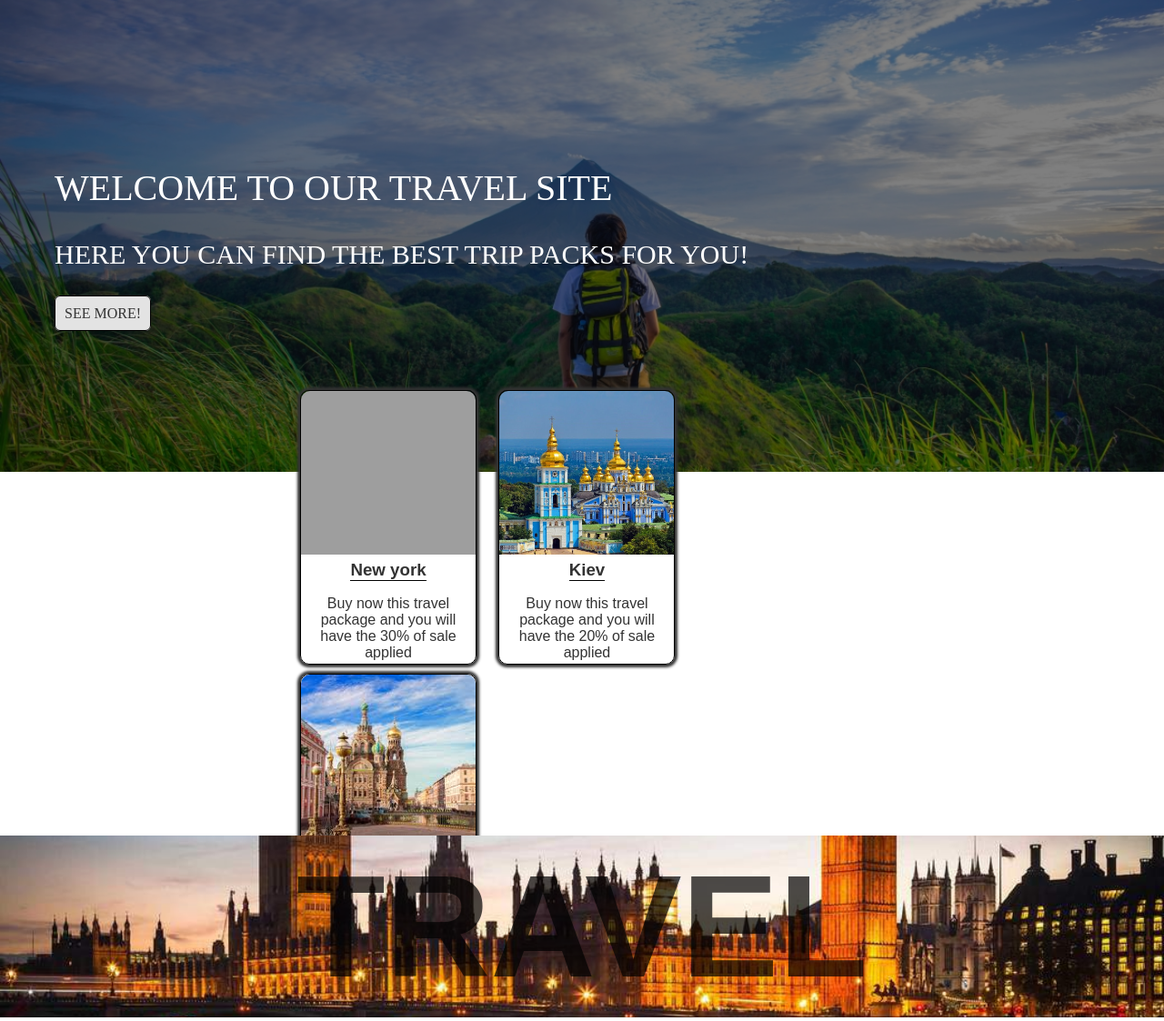
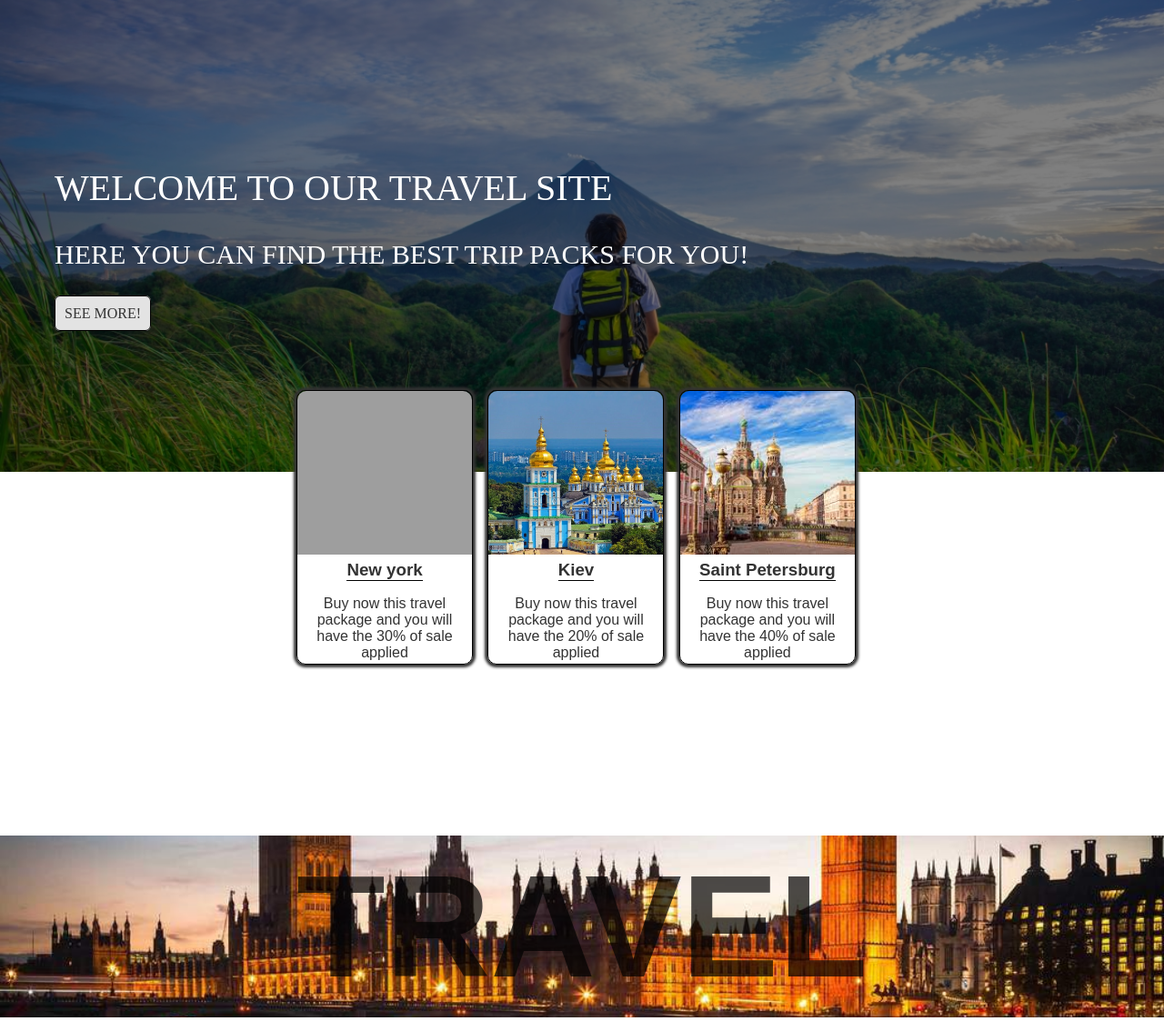
Before and after one commit to EnnioCaprio/EnnioCaprio.github.ioProject, a PHP site: page /ProjectWeb/commerce.html in a window 1280 px wide. Shown: the part 79-1202 px from the top of the page at 91% size. Run offline with PHP 8.4, Linux system fonts and the light colour scheme; grey boxes are pictures that could not be loaded.

Commit message:
Update style1.css

```diff
--- a/ProjectWeb/style1.css
+++ b/ProjectWeb/style1.css
@@ -143,7 +143,7 @@ html,body{
   height:100%;
   color: #333;
   text-align: center;
-  margin: 0px 10px 10px 10px;
+  margin: 0px 6px 0px 6px;
   box-shadow:0px 0px 3px 3px;
 }
 
```
